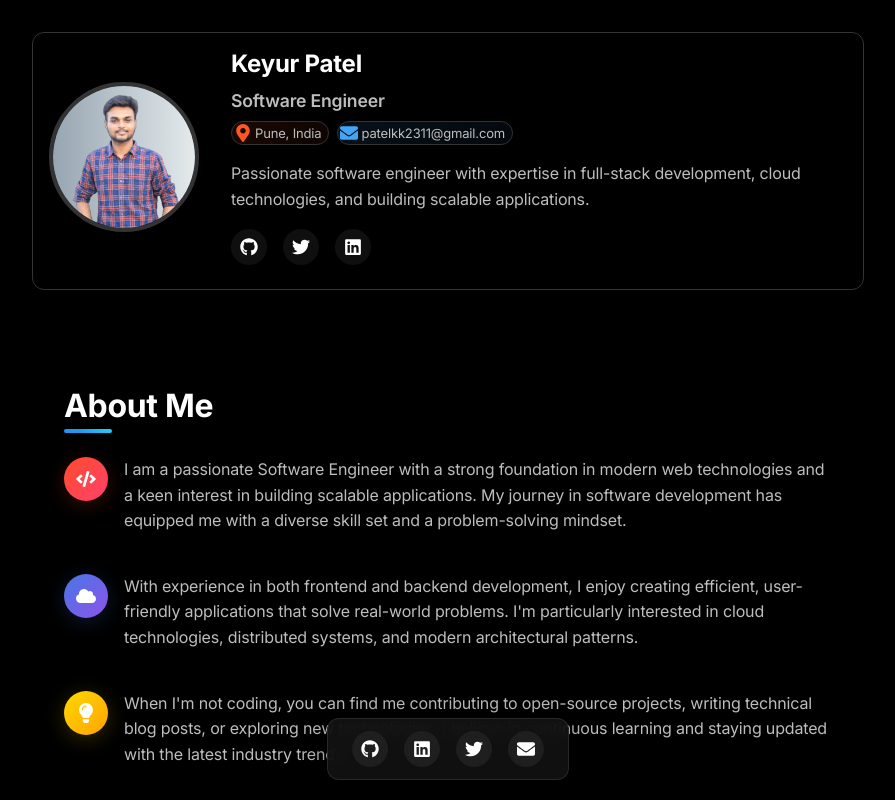
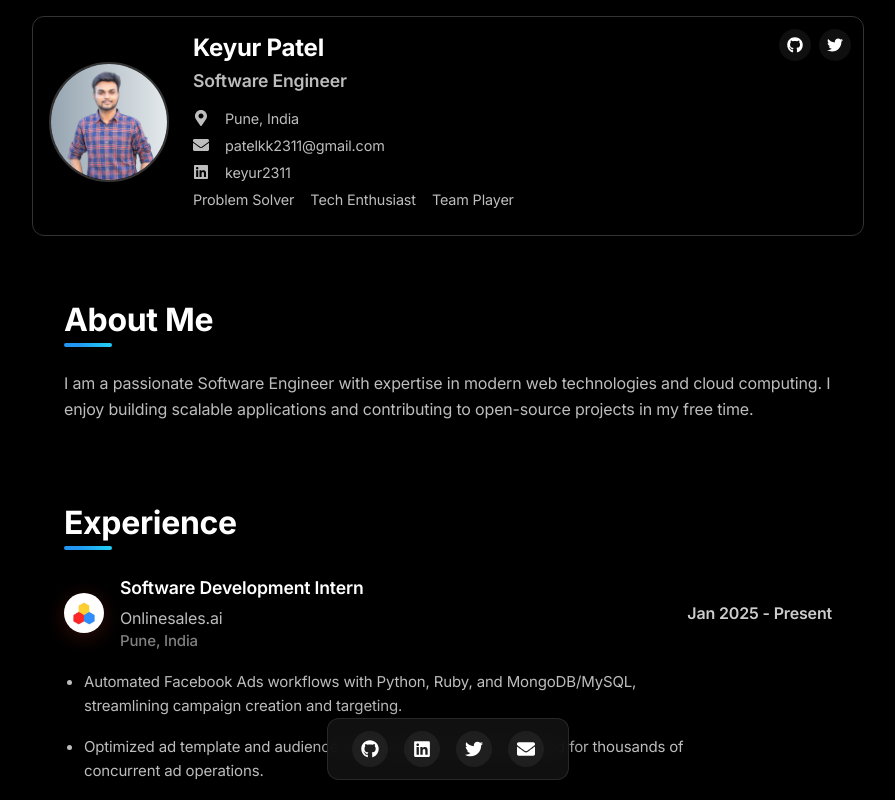
Before and after one commit to Keyur2311/keyur-portfolio, a React (Vite) app: page / in a window 1280 px wide. Shown: the top 800 px of the page, without its empty margins (192-1087 px from the left). Built offline with nearby package versions, Linux system fonts and the light colour scheme.

Commit message:
More UI improvements

```diff
--- a/src/App.jsx
+++ b/src/App.jsx
@@ -121,6 +121,21 @@ const darkTheme = createTheme({
   },
 });
 
+const fadeInUp = {
+  hidden: {
+    y: 60,
+    opacity: 0.3
+  },
+  visible: {
+    y: 0,
+    opacity: 1,
+    transition: {
+      duration: 0.6,
+      ease: "easeOut"
+    }
+  }
+};
+
 function App() {
   return (
     <ThemeProvider theme={darkTheme}>
@@ -141,7 +156,7 @@ function App() {
           maxWidth={false}
           disableGutters
           sx={{
-            py: 4,
+            py: 2,
             width: '100%',
             flex: 1,
             display: 'flex',
@@ -155,17 +170,65 @@ function App() {
               minWidth: { xs: '95%', sm: '85%', md: '65%' },
               display: 'flex',
               flexDirection: 'column',
-              gap: 4,
+              gap: 2,
               mx: 'auto',
             }}
           >
             <ProfileCard />
+
+            <motion.div
+              variants={fadeInUp}
+              initial="hidden"
+              whileInView="visible"
+              viewport={{ once: true, amount: 0.3 }}
+            >
               <AboutMe />
+            </motion.div>
+
+            <motion.div
+              variants={fadeInUp}
+              initial="hidden"
+              whileInView="visible"
+              viewport={{ once: true, amount: 0.3 }}
+            >
               <Experience />
+            </motion.div>
+
+            <motion.div
+              variants={fadeInUp}
+              initial="hidden"
+              whileInView="visible"
+              viewport={{ once: true, amount: 0.3 }}
+            >
               <Education />
+            </motion.div>
+
+            <motion.div
+              variants={fadeInUp}
+              initial="hidden"
+              whileInView="visible"
+              viewport={{ once: true, amount: 0.3 }}
+            >
               <Projects />
+            </motion.div>
+
+            <motion.div
+              variants={fadeInUp}
+              initial="hidden"
+              whileInView="visible"
+              viewport={{ once: true, amount: 0.3 }}
+            >
               <Skills />
+            </motion.div>
+
+            <motion.div
+              variants={fadeInUp}
+              initial="hidden"
+              whileInView="visible"
+              viewport={{ once: true, amount: 0.3 }}
+            >
               <Footer />
+            </motion.div>
           </Box>
         </Container>
         <StickyLinks />
--- a/src/components/AboutMe.jsx
+++ b/src/components/AboutMe.jsx
@@ -1,6 +1,5 @@
 import { Box, Typography, Paper } from '@mui/material';
 import { motion } from 'framer-motion';
-import { FaCode, FaCloud, FaLightbulb } from 'react-icons/fa';
 
 const AboutMe = () => {
   return (
@@ -14,7 +13,6 @@ const AboutMe = () => {
           p: 4,
           background: '#000000',
           borderRadius: 4,
-          // border: '1px solid #333333',
           boxShadow: '0 8px 32px rgba(0, 0, 0, 0.3)',
         }}
       >
@@ -41,70 +39,9 @@ const AboutMe = () => {
           About Me
         </Typography>
 
-        <Box sx={{ display: 'flex', flexDirection: 'column', gap: 3 }}>
-          <Box sx={{ display: 'flex', gap: 2, alignItems: 'flex-start' }}>
-            <Box
-              sx={{
-                background: 'linear-gradient(135deg, #FF4B2B 0%, #FF416C 100%)',
-                p: 1.5,
-                borderRadius: '50%',
-                display: 'flex',
-                alignItems: 'center',
-                justifyContent: 'center',
-                boxShadow: '0 4px 20px rgba(255, 75, 43, 0.2)',
-              }}
-            >
-              <FaCode size={20} color="#ffffff" />
-            </Box>
-            <Typography variant="body1" sx={{ color: '#bdbdbd', flex: 1 }} paragraph>
-              I am a passionate Software Engineer with a strong foundation in modern web technologies
-              and a keen interest in building scalable applications. My journey in software development
-              has equipped me with a diverse skill set and a problem-solving mindset.
+        <Typography variant="body1" sx={{ color: '#bdbdbd' }}>
+          I am a passionate Software Engineer with expertise in modern web technologies and cloud computing. I enjoy building scalable applications and contributing to open-source projects in my free time.
         </Typography>
-          </Box>
-
-          <Box sx={{ display: 'flex', gap: 2, alignItems: 'flex-start' }}>
-            <Box
-              sx={{
-                background: 'linear-gradient(135deg, #4776E6 0%, #8E54E9 100%)',
-                p: 1.5,
-                borderRadius: '50%',
-                display: 'flex',
-                alignItems: 'center',
-                justifyContent: 'center',
-                boxShadow: '0 4px 20px rgba(71, 118, 230, 0.2)',
-              }}
-            >
-              <FaCloud size={20} color="#ffffff" />
-            </Box>
-            <Typography variant="body1" sx={{ color: '#bdbdbd', flex: 1 }} paragraph>
-              With experience in both frontend and backend development, I enjoy creating efficient,
-              user-friendly applications that solve real-world problems. I'm particularly interested
-              in cloud technologies, distributed systems, and modern architectural patterns.
-            </Typography>
-          </Box>
-
-          <Box sx={{ display: 'flex', gap: 2, alignItems: 'flex-start' }}>
-            <Box
-              sx={{
-                background: 'linear-gradient(135deg, #FFD700 0%, #FFA500 100%)',
-                p: 1.5,
-                borderRadius: '50%',
-                display: 'flex',
-                alignItems: 'center',
-                justifyContent: 'center',
-                boxShadow: '0 4px 20px rgba(255, 215, 0, 0.2)',
-              }}
-            >
-              <FaLightbulb size={20} color="#ffffff" />
-            </Box>
-            <Typography variant="body1" sx={{ color: '#bdbdbd', flex: 1 }}>
-              When I'm not coding, you can find me contributing to open-source projects, writing
-              technical blog posts, or exploring new technologies. I believe in continuous learning
-              and staying updated with the latest industry trends.
-            </Typography>
-          </Box>
-        </Box>
       </Paper>
     </motion.div>
   );
--- a/src/components/Footer.jsx
+++ b/src/components/Footer.jsx
@@ -36,7 +36,19 @@ const Footer = () => {
             </Typography>
             <Box sx={{ display: 'flex', alignItems: 'center', gap: 1, mt: 1, justifyContent: { xs: 'center', md: 'flex-start' } }}>
               <FaEnvelope size={16} color="#42A5F5" />
-              <Typography variant="body2" color="#bdbdbd">
+              <Typography
+                component="a"
+                href="mailto:patelkk2311@gmail.com"
+                variant="body2"
+                color="#bdbdbd"
+                sx={{
+                  textDecoration: 'none',
+                  '&:hover': {
+                    color: '#ffffff',
+                    textDecoration: 'underline'
+                  }
+                }}
+              >
                 patelkk2311@gmail.com
               </Typography>
             </Box>
--- a/src/components/ProfileCard.jsx
+++ b/src/components/ProfileCard.jsx
@@ -1,4 +1,4 @@
-import { Box, Card, CardContent, Typography, Avatar, Stack, IconButton, Chip, Tooltip } from '@mui/material';
+import { Box, Card, CardContent, Typography, Avatar, Stack, IconButton, Tooltip } from '@mui/material';
 import { motion } from 'framer-motion';
 import { FaGithub, FaTwitter, FaLinkedin, FaEnvelope, FaMapMarkerAlt } from 'react-icons/fa';
 import profilePic from '../assets/KEYUR_PROFILE_PIC2.png';
@@ -12,22 +12,70 @@ const ProfileCard = () => {
     >
       <Card
         sx={{
-          mb: 4,
+          mb: 2,
           background: '#000000',
           boxShadow: '10px 8px 32px rgba(0, 0, 0, 0.3)',
           borderRadius: 3,
           border: '1px solid #333333',
+          position: 'relative',
         }}
       >
-        <CardContent>
-          <Box sx={{ display: 'flex', gap: 4, alignItems: 'center', flexWrap: 'wrap' }}>
+        <CardContent sx={{ p: 2 }}>
+          {/* Social Icons in top right */}
+          <Box sx={{
+            position: 'absolute',
+            top: 12,
+            right: 12,
+            display: 'flex',
+            gap: 1
+          }}>
+            <motion.div whileHover={{ scale: 1.15 }} whileTap={{ scale: 0.95 }}>
+              <Tooltip title="GitHub" placement="top">
+                <IconButton
+                  component="a"
+                  href="https://github.com/Keyur2311"
+                  target="_blank"
+                  rel="noopener noreferrer"
+                  sx={{
+                    width: 32,
+                    height: 32,
+                    backgroundColor: 'rgba(255, 255, 255, 0.06)',
+                    color: '#fff',
+                    '&:hover': { backgroundColor: 'rgba(255, 255, 255, 0.1)' },
+                  }}
+                >
+                  <FaGithub size={16} />
+                </IconButton>
+              </Tooltip>
+            </motion.div>
+            <motion.div whileHover={{ scale: 1.15 }} whileTap={{ scale: 0.95 }}>
+              <Tooltip title="Twitter" placement="top">
+                <IconButton
+                  component="a"
+                  href="https://twitter.com/KeyurPatel2311"
+                  target="_blank"
+                  rel="noopener noreferrer"
+                  sx={{
+                    width: 32,
+                    height: 32,
+                    backgroundColor: 'rgba(255, 255, 255, 0.06)',
+                    color: '#fff',
+                    '&:hover': { backgroundColor: 'rgba(255, 255, 255, 0.1)' },
+                  }}
+                >
+                  <FaTwitter size={16} />
+                </IconButton>
+              </Tooltip>
+            </motion.div>
+          </Box>
 
+          <Box sx={{ display: 'flex', gap: 3, alignItems: 'center', flexWrap: 'wrap' }}>
             <motion.div whileHover={{ scale: 1.05 }}>
               <Avatar
                 sx={{
-                  width: 150,
-                  height: 150,
-                  border: '4px solid #333333',
+                  width: 120,
+                  height: 120,
+                  border: '2px solid #333333',
                   boxShadow: '0 0 20px rgba(0, 0, 0, 0.5)',
                 }}
                 alt="Keyur"
@@ -35,140 +83,80 @@ const ProfileCard = () => {
               />
             </motion.div>
 
-            {/* Right side - Info */}
             <Box sx={{ flex: 1 }}>
               <Typography variant="h4" component="h1" gutterBottom sx={{
                 fontWeight: 'bold',
                 color: '#ffffff',
+                mb: 0.5,
               }}>
                 Keyur Patel
               </Typography>
 
-              <Typography variant="h6" sx={{ color: '#bdbdbd' }} gutterBottom>
+              <Typography variant="h6" sx={{ color: '#bdbdbd', mb: 1.5 }}>
                 Software Engineer
               </Typography>
 
-              <Stack direction="row" spacing={1} sx={{ mb: 2 }}>
-                <Chip
-                  icon={<FaMapMarkerAlt />}
-                  label="Pune, India"
-                  variant="outlined"
-                  size="small"
+              <Stack spacing={0.5}>
+                <Box sx={{ display: 'flex', alignItems: 'center', gap: 2 }}>
+                  <FaMapMarkerAlt color="#bdbdbd" size={16} />
+                  <Typography sx={{ color: '#bdbdbd', fontSize: '0.9rem' }}>
+                    Pune, India
+                  </Typography>
+                </Box>
+                <Box sx={{ display: 'flex', alignItems: 'center', gap: 2 }}>
+                  <FaEnvelope color="#bdbdbd" size={16} />
+                  <Typography
+                    component="a"
+                    href="mailto:patelkk2311@gmail.com"
                     sx={{
-                    borderColor: '#333333',
                       color: '#bdbdbd',
-                    background: 'linear-gradient(135deg, rgba(255, 87, 34, 0.1) 0%, rgba(255, 87, 34, 0.05) 100%)',
-                    '& .MuiChip-icon': {
-                      color: '#FF5722',
-                    },
+                      fontSize: '0.9rem',
+                      textDecoration: 'none',
+                      '&:hover': {
+                        color: '#ffffff',
+                        textDecoration: 'underline'
+                      }
                     }}
-                />
-                <Chip
-                  icon={<FaEnvelope />}
-                  label="patelkk2311@gmail.com"
-                  variant="outlined"
-                  size="small"
-                  sx={{
-                    borderColor: '#333333',
-                    color: '#bdbdbd',
-                    background: 'linear-gradient(135deg, rgba(66, 165, 245, 0.1) 0%, rgba(66, 165, 245, 0.05) 100%)',
-                    '& .MuiChip-icon': {
-                      color: '#42A5F5',
-                    },
-                  }}
-                />
-              </Stack>
-
-              <Typography variant="body1" sx={{ color: '#bdbdbd', mb: 2 }}>
-                Passionate software engineer with expertise in full-stack development,
-                cloud technologies, and building scalable applications.
+                  >
+                    patelkk2311@gmail.com
                   </Typography>
-
-              <Stack direction="row" spacing={2}>
-                <motion.div
-                  whileHover={{ scale: 1.15 }}
-                  whileTap={{ scale: 0.95 }}
-                  style={{ display: 'inline-block' }}
-                >
-                  <Tooltip title="GitHub" placement="top">
-                    <IconButton
-                      aria-label="GitHub"
+                </Box>
+                <Box sx={{ display: 'flex', alignItems: 'center', gap: 2 }}>
+                  <FaLinkedin color="#bdbdbd" size={16} />
+                  <Typography
                     component="a"
-                      href="https://github.com/yourusername"
+                    href="https://www.linkedin.com/in/keyur2311/"
                     target="_blank"
                     rel="noopener noreferrer"
                     sx={{
-                        width: 36,
-                        height: 36,
-                        backgroundColor: 'rgba(255, 255, 255, 0.06)',
-                        backdropFilter: 'blur(5px)',
-                        color: '#fff',
-                        transition: 'all 0.3s ease',
+                      color: '#bdbdbd',
+                      fontSize: '0.9rem',
+                      textDecoration: 'none',
                       '&:hover': {
-                          backgroundColor: 'rgba(255, 255, 255, 0.1)',
-                        },
+                        color: '#ffffff',
+                        textDecoration: 'underline'
+                      }
                     }}
                   >
-                      <FaGithub size={18} />
-                    </IconButton>
-                  </Tooltip>
-                </motion.div>
-                <motion.div
-                  whileHover={{ scale: 1.15 }}
-                  whileTap={{ scale: 0.95 }}
-                  style={{ display: 'inline-block' }}
-                >
-                  <Tooltip title="Twitter" placement="top">
-                    <IconButton
-                      aria-label="Twitter"
-                      component="a"
-                      href="https://twitter.com/yourusername"
-                      target="_blank"
-                      rel="noopener noreferrer"
-                      sx={{
-                        width: 36,
-                        height: 36,
-                        backgroundColor: 'rgba(255, 255, 255, 0.06)',
-                        backdropFilter: 'blur(5px)',
-                        color: '#fff',
-                        transition: 'all 0.3s ease',
-                        '&:hover': {
-                          backgroundColor: 'rgba(255, 255, 255, 0.1)',
-                        },
-                      }}
-                    >
-                      <FaTwitter size={18} />
-                    </IconButton>
-                  </Tooltip>
-                </motion.div>
-                <motion.div
-                  whileHover={{ scale: 1.15 }}
-                  whileTap={{ scale: 0.95 }}
-                  style={{ display: 'inline-block' }}
-                >
-                  <Tooltip title="LinkedIn" placement="top">
-                    <IconButton
-                      aria-label="LinkedIn"
-                      component="a"
-                      href="https://linkedin.com/in/yourusername"
-                      target="_blank"
-                      rel="noopener noreferrer"
-                      sx={{
-                        width: 36,
-                        height: 36,
-                        backgroundColor: 'rgba(255, 255, 255, 0.06)',
-                        backdropFilter: 'blur(5px)',
-                        color: '#fff',
-                        transition: 'all 0.3s ease',
-                        '&:hover': {
-                          backgroundColor: 'rgba(255, 255, 255, 0.1)',
-                        },
-                      }}
-                    >
-                      <FaLinkedin size={18} />
-                    </IconButton>
-                  </Tooltip>
-                </motion.div>
+                    keyur2311
+                  </Typography>
+                </Box>
+                <Box sx={{
+                  display: 'flex',
+                  gap: 2,
+                  mt: 1,
+                  flexWrap: 'wrap'
+                }}>
+                  <Typography sx={{ color: '#bdbdbd', fontSize: '0.9rem' }}>
+                    Problem Solver
+                  </Typography>
+                  <Typography sx={{ color: '#bdbdbd', fontSize: '0.9rem' }}>
+                    Tech Enthusiast
+                  </Typography>
+                  <Typography sx={{ color: '#bdbdbd', fontSize: '0.9rem' }}>
+                    Team Player
+                  </Typography>
+                </Box>
               </Stack>
             </Box>
           </Box>
```
Lines whose indentation alone changed are shown as unchanged.
